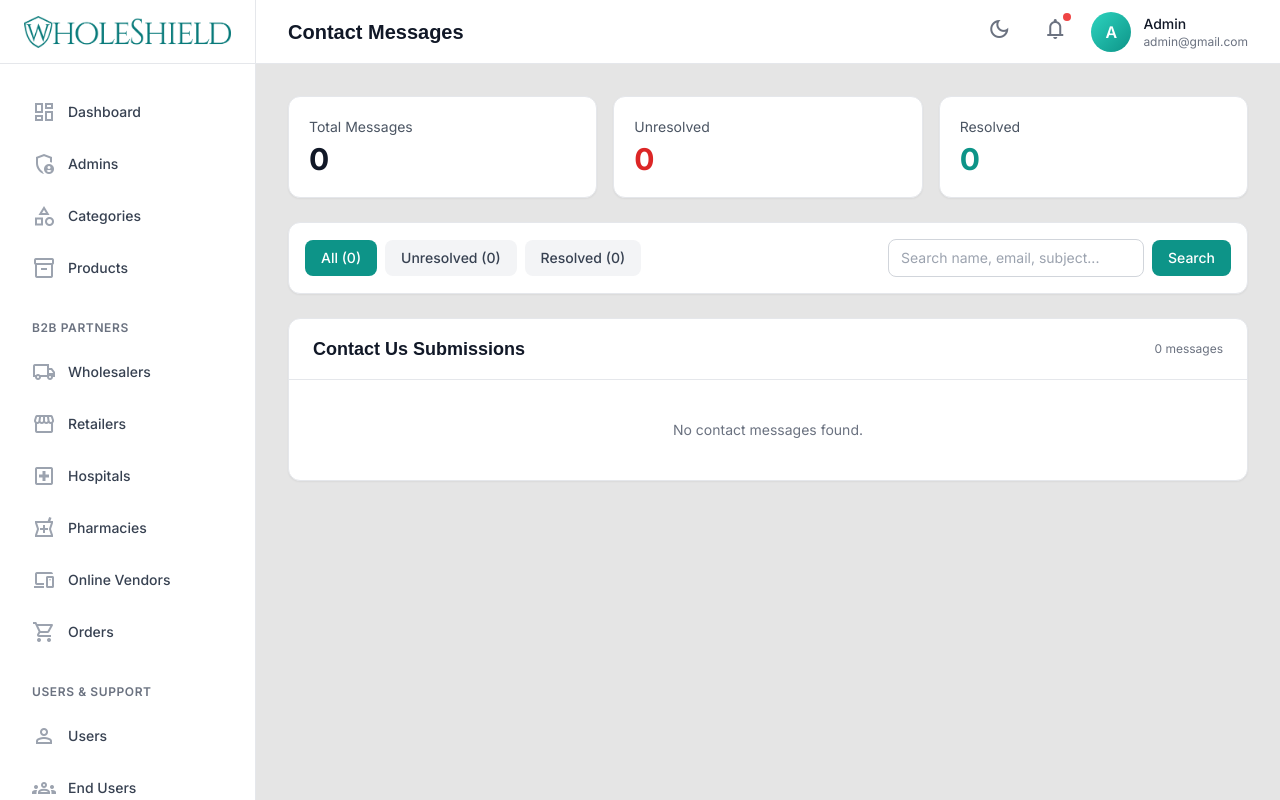
After one commit to Wholeshield001/wholeearn-ecom, a Django app: page /admin-dashboard/contact-messages/ in a window 1280 px wide. The commit adds this page. Run offline with Django 5.2, Linux system fonts and the light colour scheme; a user stored in the database is signed in; data comes from the database, SQL or seed files in the repository; data that the repository does not hold is empty; parts of the project's set-up code (start-up, migrations or seed data) failed here and were passed over; some libraries are stand-ins or nearby versions; some web fonts are replaced.

Commit message:
contact updates

```diff
--- a/admin_dashboard/context_processors.py
+++ b/admin_dashboard/context_processors.py
@@ -1,11 +1,12 @@
 from users.models import Ticket
+from ecom.models import ContactMessage
 
 
 def admin_context(request):
     """Add admin-specific context data to all admin dashboard templates"""
     context = {}
 
-    # Only add ticket count if user is admin
+    # Only add ticket/message counts if user is admin
     if request.user.is_authenticated and hasattr(request.user, 'role'):
         from users.models import User
         if request.user.role == User.ADMINISTRATOR:
@@ -13,5 +14,8 @@ def admin_context(request):
             context['pending_tickets_count'] = Ticket.objects.filter(
                 status__in=['open', 'in_progress']
             ).count()
+            context['unresolved_contact_messages_count'] = ContactMessage.objects.filter(
+                is_resolved=False
+            ).count()
 
     return context
--- a/admin_dashboard/urls.py
+++ b/admin_dashboard/urls.py
@@ -86,6 +86,11 @@ urlpatterns = [
     path('tickets/', views.tickets_page, name='admin_tickets'),
     path('tickets/<uuid:ticket_id>/', views.ticket_detail, name='admin_ticket_detail'),
 
+    # Contact Us Messages
+    path('contact-messages/', views.contact_messages_page, name='admin_contact_messages'),
+    path('contact-messages/<uuid:message_id>/toggle/', views.toggle_contact_message_status, name='admin_toggle_contact_message'),
+    path('contact-messages/<uuid:message_id>/delete/', views.delete_contact_message, name='admin_delete_contact_message'),
+
     # Customers
     path('customers/', views.customers_page, name='admin_customers'),
     path('customers/<uuid:user_id>/detail/', views.user_detail, name='user_detail'),
--- a/admin_dashboard/views.py
+++ b/admin_dashboard/views.py
@@ -44,6 +44,7 @@ from ecom.models import (
     WalletWithdrawalRequest,
     HeroSectionConfig,
     SocialMediaLink,
+    ContactMessage,
 )
 from ecom.services.wallets import WalletOperationError
 from ecom.tasks import process_withdrawal_request_task
@@ -546,6 +547,62 @@ def delete_social_link(request, link_id):
 
 
 @admin_required
+def contact_messages_page(request):
+    """Admin page to view and manage Contact Us submissions."""
+    status_filter = request.GET.get('status', 'all')
+    search_query = (request.GET.get('q') or '').strip()
+
+    qs = ContactMessage.objects.all().order_by('-created_at')
+    if status_filter == 'unresolved':
+        qs = qs.filter(is_resolved=False)
+    elif status_filter == 'resolved':
+        qs = qs.filter(is_resolved=True)
+
+    if search_query:
+        qs = qs.filter(
+            Q(name__icontains=search_query)
+            | Q(email__icontains=search_query)
+            | Q(subject__icontains=search_query)
+            | Q(message__icontains=search_query)
+        )
+
+    total_messages = ContactMessage.objects.count()
+    unresolved_count = ContactMessage.objects.filter(is_resolved=False).count()
+    resolved_count = ContactMessage.objects.filter(is_resolved=True).count()
+
+    return render(request, 'admin_dashboard/contact_messages.html', {
+        'page_title': 'Contact Messages',
+        'contact_messages': qs,
+        'status_filter': status_filter,
+        'search_query': search_query,
+        'total_messages': total_messages,
+        'unresolved_count': unresolved_count,
+        'resolved_count': resolved_count,
+    })
+
+
+@admin_required
+def toggle_contact_message_status(request, message_id):
+    msg = get_object_or_404(ContactMessage, id=message_id)
+    if request.method == 'POST':
+        msg.is_resolved = not msg.is_resolved
+        msg.save(update_fields=['is_resolved'])
+        state = 'marked as resolved' if msg.is_resolved else 'reopened'
+        messages.success(request, f'Message from {msg.name} {state}.')
+    return redirect('admin_contact_messages')
+
+
+@admin_required
+def delete_contact_message(request, message_id):
+    msg = get_object_or_404(ContactMessage, id=message_id)
+    if request.method == 'POST':
+        sender = msg.name
+        msg.delete()
+        messages.success(request, f'Message from {sender} deleted.')
+    return redirect('admin_contact_messages')
+
+
+@admin_required
 def payment_settings(request):
     """Admin page to switch active payment provider."""
     config = PaymentProviderConfig.get_solo()
--- /dev/null
+++ b/templates/admin_dashboard/contact_messages.html
@@ -0,0 +1,116 @@
+{% extends "dashboard_base.html" %}
+{% load static %}
+
+{% block title %}Contact Messages{% endblock %}
+{% block page_title %}Contact Messages{% endblock %}
+
+{% block content %}
+<!-- Summary Stats -->
+<div class="grid grid-cols-1 md:grid-cols-3 gap-4 mb-6">
+  <div class="bg-white rounded-xl shadow-sm border border-gray-200 p-5">
+    <p class="text-sm text-gray-600">Total Messages</p>
+    <p class="text-3xl font-bold text-gray-900 mt-1">{{ total_messages }}</p>
+  </div>
+  <div class="bg-white rounded-xl shadow-sm border border-gray-200 p-5">
+    <p class="text-sm text-gray-600">Unresolved</p>
+    <p class="text-3xl font-bold text-red-600 mt-1">{{ unresolved_count }}</p>
+  </div>
+  <div class="bg-white rounded-xl shadow-sm border border-gray-200 p-5">
+    <p class="text-sm text-gray-600">Resolved</p>
+    <p class="text-3xl font-bold text-teal-600 mt-1">{{ resolved_count }}</p>
+  </div>
+</div>
+
+<!-- Filters & Search -->
+<div class="bg-white rounded-xl shadow-sm border border-gray-200 p-4 mb-6">
+  <div class="flex flex-col md:flex-row md:items-center justify-between gap-4">
+    <div class="flex flex-wrap items-center gap-2">
+      <a href="{% url 'admin_contact_messages' %}?status=all{% if search_query %}&q={{ search_query }}{% endif %}"
+        class="px-4 py-2 rounded-lg text-sm font-medium transition-colors {% if status_filter == 'all' %}bg-teal-600 text-white{% else %}bg-gray-100 text-gray-700 hover:bg-gray-200{% endif %}">
+        All ({{ total_messages }})
+      </a>
+      <a href="{% url 'admin_contact_messages' %}?status=unresolved{% if search_query %}&q={{ search_query }}{% endif %}"
+        class="px-4 py-2 rounded-lg text-sm font-medium transition-colors {% if status_filter == 'unresolved' %}bg-teal-600 text-white{% else %}bg-gray-100 text-gray-700 hover:bg-gray-200{% endif %}">
+        Unresolved ({{ unresolved_count }})
+      </a>
+      <a href="{% url 'admin_contact_messages' %}?status=resolved{% if search_query %}&q={{ search_query }}{% endif %}"
+        class="px-4 py-2 rounded-lg text-sm font-medium transition-colors {% if status_filter == 'resolved' %}bg-teal-600 text-white{% else %}bg-gray-100 text-gray-700 hover:bg-gray-200{% endif %}">
+        Resolved ({{ resolved_count }})
+      </a>
+    </div>
+
+    <form method="get" class="flex items-center gap-2">
+      <input type="hidden" name="status" value="{{ status_filter }}">
+      <input type="text" name="q" value="{{ search_query }}" placeholder="Search name, email, subject..."
+        class="px-3 py-2 text-sm border border-gray-300 rounded-lg focus:outline-none focus:border-teal-500 w-full md:w-64">
+      <button type="submit" class="px-4 py-2 bg-teal-600 text-white text-sm font-medium rounded-lg hover:bg-teal-700 transition-colors">
+        Search
+      </button>
+    </form>
+  </div>
+</div>
+
+<!-- Messages List -->
+<div class="bg-white rounded-xl shadow-sm border border-gray-200 overflow-hidden">
+  <div class="px-6 py-4 border-b border-gray-200 flex items-center justify-between">
+    <h2 class="text-lg font-semibold text-gray-900">Contact Us Submissions</h2>
+    <span class="text-xs text-gray-500">{{ contact_messages|length }} message{{ contact_messages|length|pluralize }}</span>
+  </div>
+
+  <div class="divide-y divide-gray-100">
+    {% for msg in contact_messages %}
+    <div class="p-6 hover:bg-gray-50 transition-colors">
+      <div class="flex flex-col md:flex-row md:items-start justify-between gap-4 mb-3">
+        <div>
+          <div class="flex flex-wrap items-center gap-2 mb-1">
+            <h3 class="text-base font-semibold text-gray-900">{{ msg.subject }}</h3>
+            {% if msg.is_resolved %}
+            <span class="inline-flex items-center px-2.5 py-0.5 rounded-full text-xs font-medium bg-green-100 text-green-700">
+              Resolved
+            </span>
+            {% else %}
+            <span class="inline-flex items-center px-2.5 py-0.5 rounded-full text-xs font-medium bg-yellow-100 text-yellow-800">
+              Unresolved
+            </span>
+            {% endif %}
+          </div>
+          <p class="text-sm text-gray-600">
+            <span class="font-medium text-gray-800">{{ msg.name }}</span>
+            &bull; <a href="mailto:{{ msg.email }}" class="text-teal-600 hover:underline">{{ msg.email }}</a>
+            {% if msg.phone %}&bull; <span>{{ msg.phone }}</span>{% endif %}
+          </p>
+        </div>
+        <span class="text-xs text-gray-500 whitespace-nowrap">{{ msg.created_at|date:"d M Y, H:i" }}</span>
+      </div>
+
+      <div class="bg-gray-50 border border-gray-200 rounded-lg p-4 text-sm text-gray-700 whitespace-pre-line mb-4">{{ msg.message }}</div>
+
+      <div class="flex flex-wrap items-center justify-end gap-2">
+        <a href="mailto:{{ msg.email }}?subject=Re:%20{{ msg.subject|urlencode }}"
+          class="px-3 py-1.5 rounded-lg border border-teal-200 text-teal-700 text-xs font-medium hover:bg-teal-50 transition-colors">
+          Reply via Email
+        </a>
+        <form method="post" action="{% url 'admin_toggle_contact_message' msg.id %}">
+          {% csrf_token %}
+          <button type="submit"
+            class="px-3 py-1.5 rounded-lg border border-gray-300 text-gray-700 text-xs font-medium hover:bg-gray-100 transition-colors">
+            {% if msg.is_resolved %}Reopen{% else %}Mark Resolved{% endif %}
+          </button>
+        </form>
+        <form method="post" action="{% url 'admin_delete_contact_message' msg.id %}" onsubmit="return confirm('Delete this message from {{ msg.name|escapejs }}?');">
+          {% csrf_token %}
+          <button type="submit"
+            class="px-3 py-1.5 rounded-lg border border-red-200 text-red-600 text-xs font-medium hover:bg-red-50 transition-colors">
+            Delete
+          </button>
+        </form>
+      </div>
+    </div>
+    {% empty %}
+    <div class="p-10 text-center text-sm text-gray-500">
+      No contact messages found.
+    </div>
+    {% endfor %}
+  </div>
+</div>
+{% endblock %}
--- a/templates/partials/admin_dashboard/sidebar.html
+++ b/templates/partials/admin_dashboard/sidebar.html
@@ -162,6 +162,17 @@
       {% endif %}
     </a>
 
+    <!-- Contact Messages -->
+    <a href="{% url 'admin_contact_messages' %}"
+      class="flex items-center gap-3 px-4 py-3 text-sm font-medium rounded-lg
+      {% if current == 'admin_contact_messages' %} bg-teal-50 text-teal-600 {% else %} text-gray-700 hover:bg-gray-50 {% endif %}">
+      <span class="material-symbols-outlined {% if current == 'admin_contact_messages' %}text-teal-600{% else %}text-gray-400{% endif %}">mail</span>
+      Contact Messages
+      {% if unresolved_contact_messages_count > 0 %}
+        <span class="ml-auto bg-red-500 text-white text-xs font-bold px-2 py-0.5 rounded-full">{{ unresolved_contact_messages_count }}</span>
+      {% endif %}
+    </a>
+
     <!-- Content Section -->
     <div class="px-4 pt-6 pb-2">
       <p class="text-xs font-semibold text-gray-500 uppercase tracking-wider">Content</p>
```
